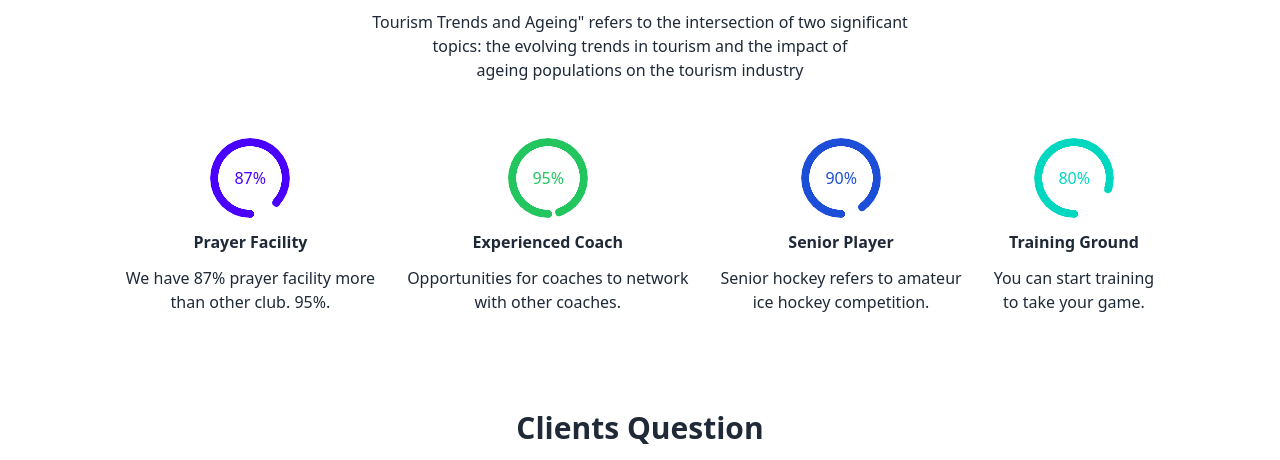
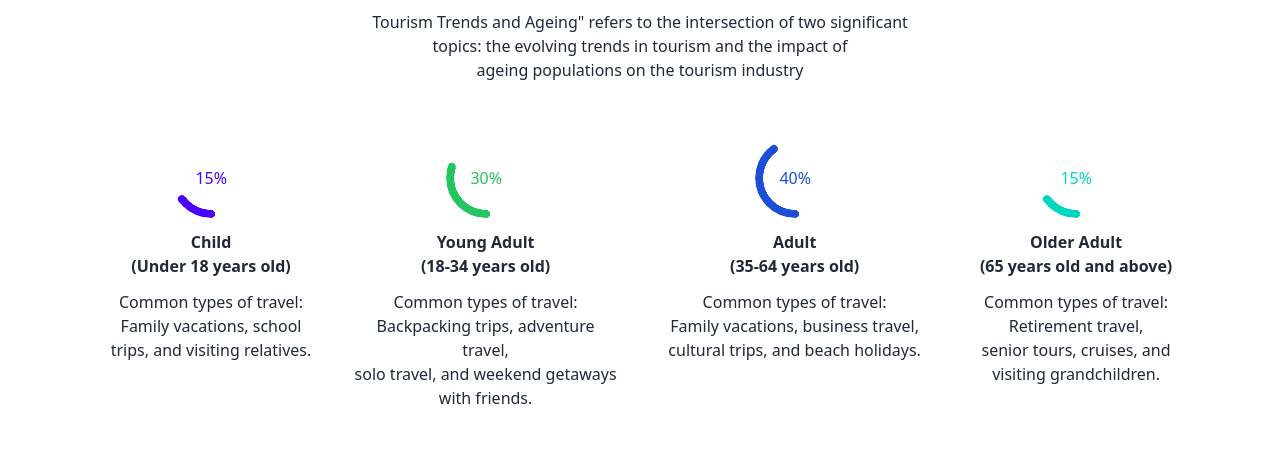
Before and after one commit to Azhar190238/TourifyHub_Tourist_Spot_Client, a React (Vite) app: page / in a window 1280 px wide. Shown: the part 980-1440 px from the top of the page. Built offline with nearby package versions, Linux system fonts and the light colour scheme; no server answers.

Commit message:
Extra two section added in home page

```diff
--- a/src/components/Statistics/Statistics.jsx
+++ b/src/components/Statistics/Statistics.jsx
@@ -13,31 +13,29 @@ const Statistics = () => {
     </div>
     <div className="flex flex-col lg:flex-row justify-center gap-8 mt-14">
         <div className="text-center space-y-3">
-            <div className="radial-progress text-primary rotate-180" style={{ "--value": 87 }} role="progressbar"><span
-                className="rotate-180">87%</span></div>
-            <h3 className="text-blacked font-semibold">Prayer Facility</h3>
-            <p className="text-text-body">We have 87% prayer facility more <br /> than other club. 95%.</p>
+            <div className="radial-progress text-primary rotate-180" style={{ "--value": 15 }} role="progressbar"><span
+                className="rotate-180">15%</span></div>
+            <h3 className="text-blacked font-semibold">Child <br />
+            (Under 18 years old)</h3>
+            <p className="text-text-body">Common types of travel: <br /> Family vacations, school trips, and visiting relatives.</p>
         </div>
         <div className="text-center space-y-3">
-            <div className="radial-progress text-green-500 rotate-180" style={{ "--value": 95 }} role="progressbar"> <span
-                className="rotate-180">95%</span></div>
-            <h3 className="text-blacked font-semibold">Experienced Coach</h3>
-            <p className="text-text-body">Opportunities for coaches to network<br />
-                with other coaches.</p>
+            <div className="radial-progress text-green-500 rotate-180" style={{ "--value": 30 }} role="progressbar"> <span
+                className="rotate-180">30%</span></div>
+            <h3 className="text-blacked font-semibold">Young Adult <br /> (18-34 years old)</h3>
+            <p className="text-text-body">Common types of travel: Backpacking trips, adventure travel,  <br />  solo travel, and weekend getaways with friends.</p>
         </div>
         <div className="text-center space-y-3">
-            <div className="radial-progress text-blue-700 rotate-180" style={{ "--value": 90 }} role="progressbar"><span
-                className="rotate-180">90%</span></div>
-            <h3 className="text-blacked font-semibold">Senior Player</h3>
-            <p className="text-text-body">Senior hockey refers to amateur <br />
-                ice hockey competition.</p>
+            <div className="radial-progress text-blue-700 rotate-180" style={{ "--value": 40 }} role="progressbar"><span
+                className="rotate-180">40%</span></div>
+            <h3 className="text-blacked font-semibold">Adult <br />(35-64 years old)</h3>
+            <p className="text-text-body">Common types of travel: <br /> Family vacations, business travel, cultural trips,  and beach holidays.</p>
         </div>
         <div className="text-center space-y-3">
-            <div className="radial-progress text-accent rotate-180" style={{ "--value": 80 }} role="progressbar"><span
-                className="rotate-180">80%</span></div>
-            <h3 className="text-blacked font-semibold">Training Ground</h3>
-            <p className="text-text-body">You can start training<br />
-                to take your game.</p>
+            <div className="radial-progress text-accent rotate-180" style={{ "--value": 15 }} role="progressbar"><span
+                className="rotate-180">15%</span></div>
+            <h3 className="text-blacked font-semibold">Older Adult <br /> (65 years old and above)</h3>
+            <p className="text-text-body">Common types of travel:  <br />  Retirement travel, <br /> senior tours, cruises, and visiting grandchildren.</p>
         </div>
     </div>
 </section>
```
